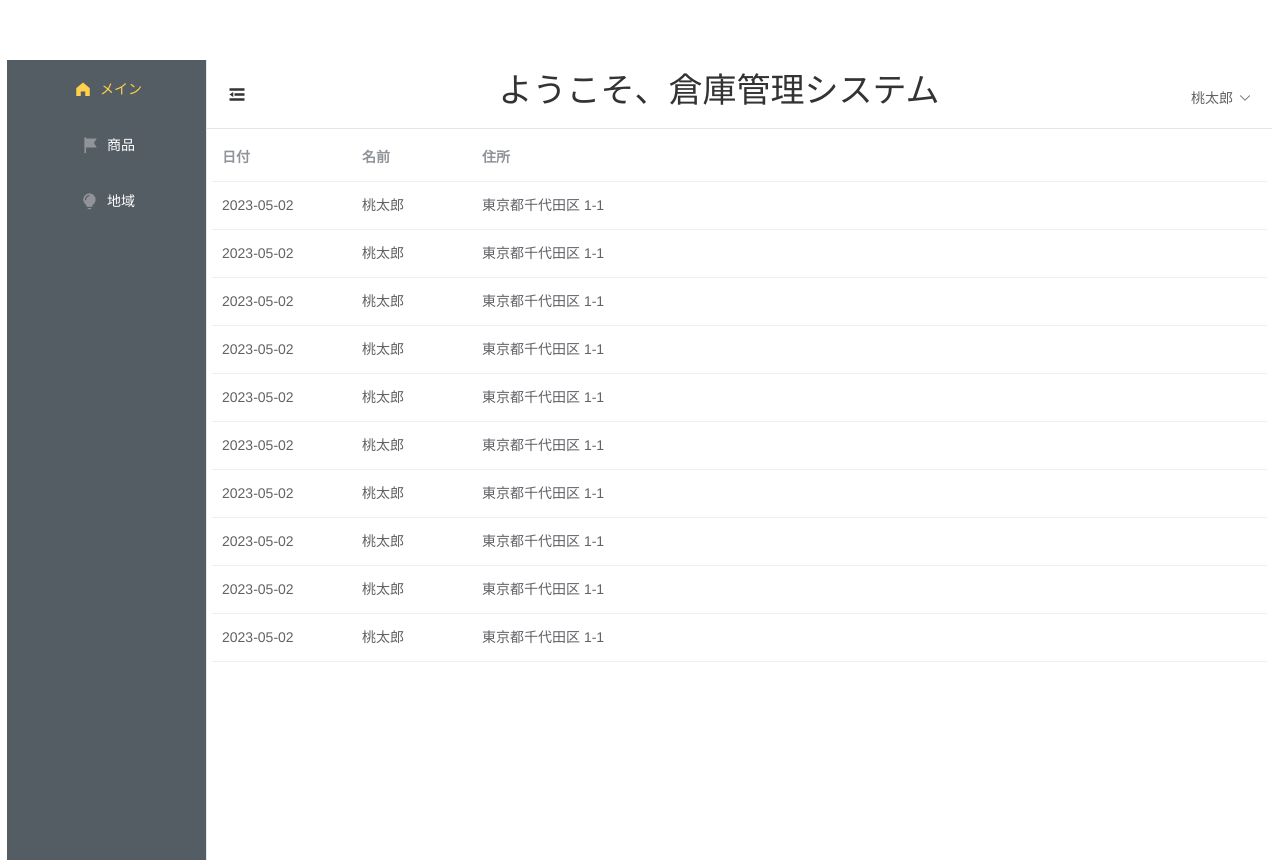
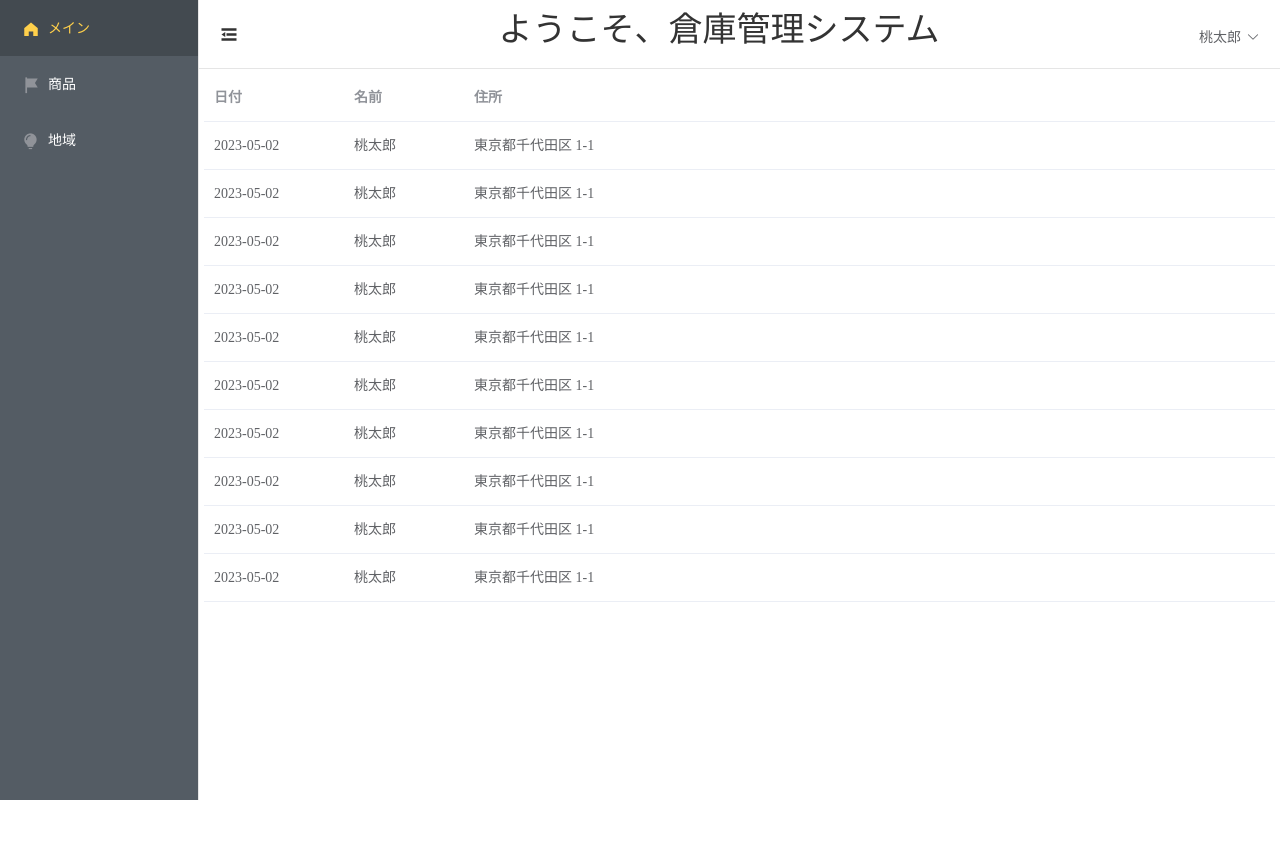
Before and after one commit to koala86/springboot-wms, a Vue app in the folder wms-web/: page / in a window 1280 px wide. After the commit the page ends 800 px from the top, so only its background shows below. Built offline with nearby package versions, Linux system fonts and the light colour scheme.

Commit message:
fix js bug

```diff
--- a/wms-web/src/App.vue
+++ b/wms-web/src/App.vue
@@ -16,12 +16,4 @@
 </script>
 
 <style>
-#app {
-  font-family: Avenir, Helvetica, Arial, sans-serif;
-  -webkit-font-smoothing: antialiased;
-  -moz-osx-font-smoothing: grayscale;
-  text-align: center;
-  color: #2c3e50;
-  margin-top: 60px;
-}
 </style>
--- a/wms-web/src/components/Header.vue
+++ b/wms-web/src/components/Header.vue
@@ -18,7 +18,6 @@
 
         <el-dropdown-menu slot="dropdown">
           <el-dropdown-item @click.native="toUser">プロフィール</el-dropdown-item>
-
           <el-dropdown-item @click.native="logout">ログアウト</el-dropdown-item>
         </el-dropdown-menu>
       </el-dropdown>
--- a/wms-web/src/components/HelloWorld.vue
+++ /dev/null
@@ -1,58 +0,0 @@
-<template>
-  <div class="hello">
-    <h1>{{ msg }}</h1>
-    <p>
-      For a guide and recipes on how to configure / customize this project,<br>
-      check out the
-      <a href="https://cli.vuejs.org" target="_blank" rel="noopener">vue-cli documentation</a>.
-    </p>
-    <h3>Installed CLI Plugins</h3>
-    <ul>
-      <li><a href="https://github.com/vuejs/vue-cli/tree/dev/packages/%40vue/cli-plugin-babel" target="_blank" rel="noopener">babel</a></li>
-      <li><a href="https://github.com/vuejs/vue-cli/tree/dev/packages/%40vue/cli-plugin-eslint" target="_blank" rel="noopener">eslint</a></li>
-    </ul>
-    <h3>Essential Links</h3>
-    <ul>
-      <li><a href="https://vuejs.org" target="_blank" rel="noopener">Core Docs</a></li>
-      <li><a href="https://forum.vuejs.org" target="_blank" rel="noopener">Forum</a></li>
-      <li><a href="https://chat.vuejs.org" target="_blank" rel="noopener">Community Chat</a></li>
-      <li><a href="https://twitter.com/vuejs" target="_blank" rel="noopener">Twitter</a></li>
-      <li><a href="https://news.vuejs.org" target="_blank" rel="noopener">News</a></li>
-    </ul>
-    <h3>Ecosystem</h3>
-    <ul>
-      <li><a href="https://router.vuejs.org" target="_blank" rel="noopener">vue-router</a></li>
-      <li><a href="https://vuex.vuejs.org" target="_blank" rel="noopener">vuex</a></li>
-      <li><a href="https://github.com/vuejs/vue-devtools#vue-devtools" target="_blank" rel="noopener">vue-devtools</a></li>
-      <li><a href="https://vue-loader.vuejs.org" target="_blank" rel="noopener">vue-loader</a></li>
-      <li><a href="https://github.com/vuejs/awesome-vue" target="_blank" rel="noopener">awesome-vue</a></li>
-    </ul>
-  </div>
-</template>
-
-<script>
-export default {
-  name: 'HelloWorld',
-  props: {
-    msg: String
-  }
-}
-</script>
-
-<!-- Add "scoped" attribute to limit CSS to this component only -->
-<style scoped>
-h3 {
-  margin: 40px 0 0;
-}
-ul {
-  list-style-type: none;
-  padding: 0;
-}
-li {
-  display: inline-block;
-  margin: 0 10px;
-}
-a {
-  color: #42b983;
-}
-</style>
--- a/wms-web/src/main.js
+++ b/wms-web/src/main.js
@@ -2,6 +2,7 @@
 import App from './App.vue'
 import ElementUI from 'element-ui';
 import 'element-ui/lib/theme-chalk/index.css'
+import './assets/global.css'
 
 Vue.use(ElementUI);
 Vue.config.productionTip = false
```
